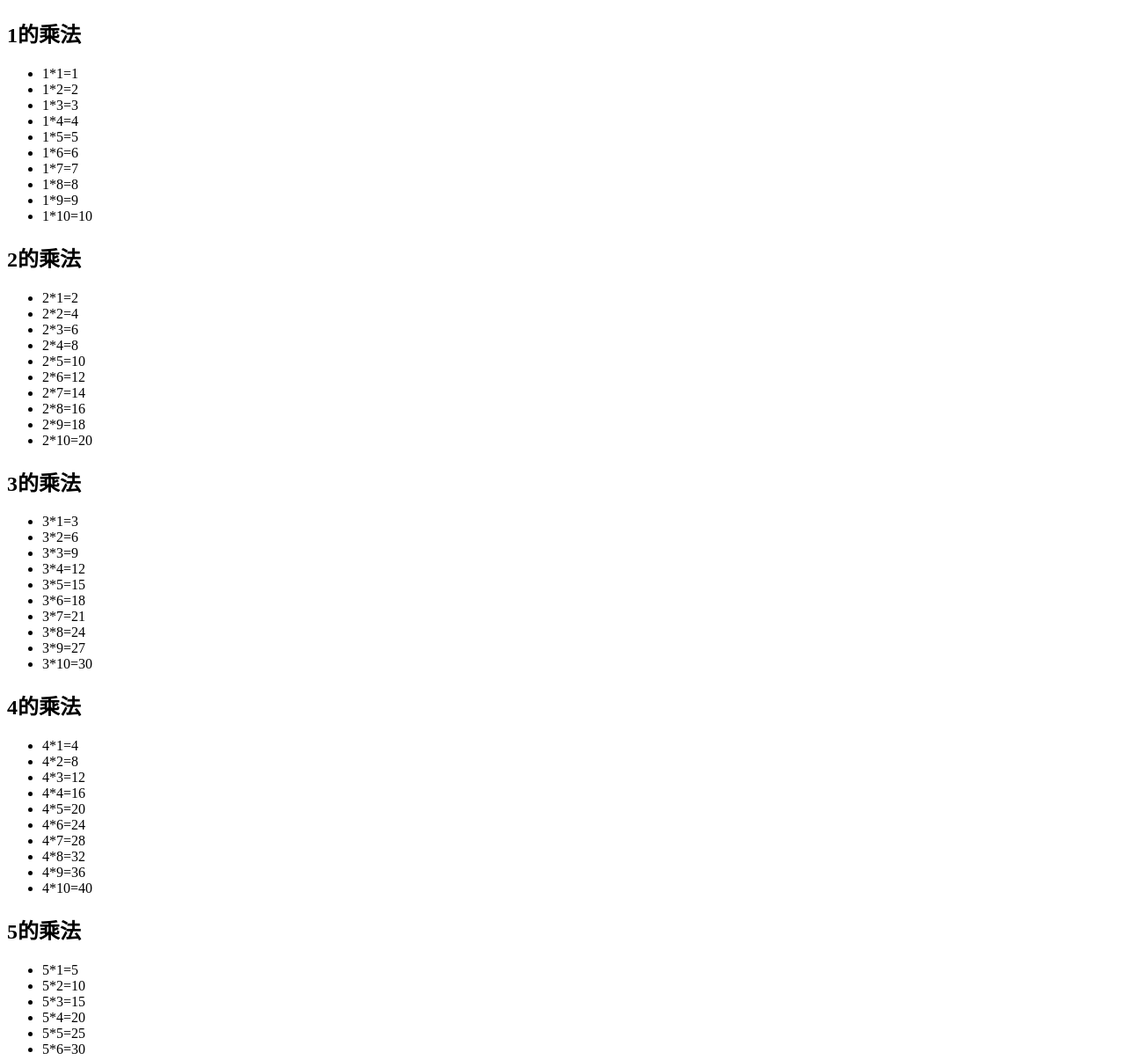
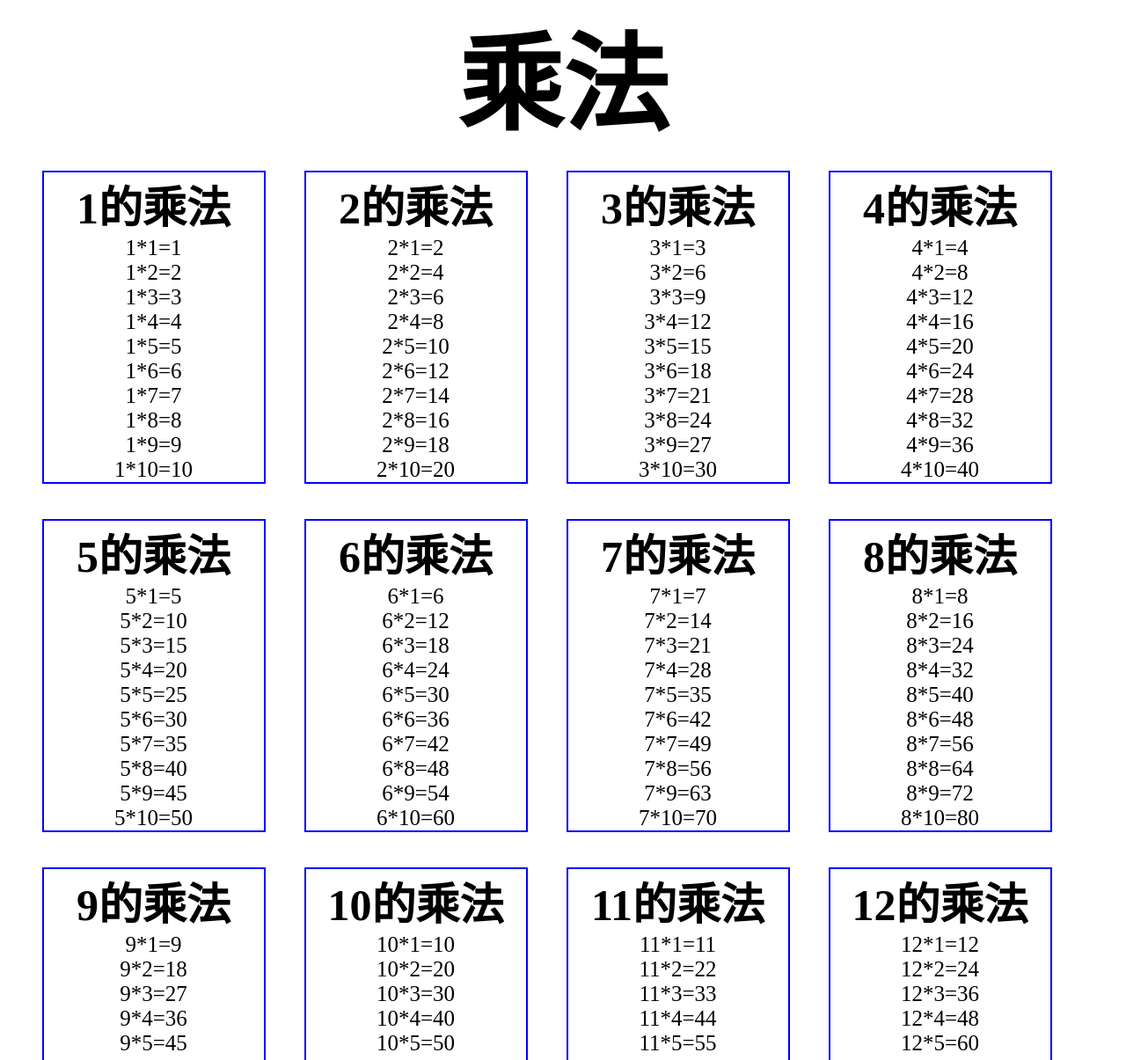
Before and after one commit to amber20240/multiplication-JS-20200210, a plain HTML site: page index.html in a window 1280 px wide. Shown: the top 1205 px of the page at 88% size. Drawn offline with Linux system fonts and the light colour scheme.

Commit message:
update css

```diff
--- a/index.html
+++ b/index.html
@@ -7,46 +7,147 @@
     <title>Document</title>
 </head>
 <body>
+    <div class="wrap">
+        <h1>乘法</h1>
+        <div class="div">
                 <h2>1的乘法</h2>
+                 <div class="div2">
                      <ul id="ul1"></ul>
+                 </div>
+        </div>
+        <div class="div">
                 <h2>2的乘法</h2>
                 <ul id="ul2"></ul>
+        </div>
+        <div class="div">
                 <h2>3的乘法</h2>
                 <ul id="ul3"></ul>
+        </div>
+        <div class="div">
                 <h2>4的乘法</h2>
                 <ul id="ul4"></ul>
+        </div>
+        <div class="div">
                 <h2>5的乘法</h2>
                 <ul id="ul5"></ul>
-    </>
+        </div>
+        <div class="div">
+                <h2>6的乘法</h2>
+                <ul id="ul6"></ul>
+        </div>
+        <div class="div">
+                <h2>7的乘法</h2>
+                <ul id="ul7"></ul>
+        </div>
+        <div class="div">
+                <h2>8的乘法</h2>
+                <ul id="ul8"></ul>
+        </div>
+        <div class="div">
+                <h2>9的乘法</h2>
+                <ul id="ul9"></ul>
+        </div>
+        <div class="div">
+                <h2>10的乘法</h2>
+                <ul id="ul10"></ul>
+        </div>
+        <div class="div">
+                <h2>11的乘法</h2>
+                <ul id="ul11"></ul>
+        </div>
+        <div class="div">
+                <h2>12的乘法</h2>
+                <ul id="ul12"></ul>
+        </div>
+    </div>
 </body>
 </html>
 <script>
-const el = document.querySelector("#ul1");
+const el =document.querySelector("#ul1");
 const el2=document.querySelector("#ul2");
-const el3 = document.querySelector("#ul3");
+const el3=document.querySelector("#ul3");
 const el4=document.querySelector("#ul4");
 const el5=document.querySelector("#ul5");
+const el6=document.querySelector("#ul6");
+const el7=document.querySelector("#ul7");
+const el8=document.querySelector("#ul8");
+const el9=document.querySelector("#ul9");
+const el10=document.querySelector("#ul10");
+const el11=document.querySelector("#ul11");
+const el12=document.querySelector("#ul12");
 for(let i=1;i<11;i++){
     let str1 = document.createElement("li");
     let str2 = document.createElement("li");
     let str3 = document.createElement("li");
     let str4 = document.createElement("li");
     let str5 = document.createElement("li");
+    let str6 = document.createElement("li");
+    let str7 = document.createElement("li");
+    let str8 = document.createElement("li");
+    let str9 = document.createElement("li");
+    let str10 = document.createElement("li");
+    let str11 = document.createElement("li");
+    let str12 = document.createElement("li");
     str1.textContent =`1*${i}=${1*i}`;
     str2.textContent =`2*${i}=${2*i}`;
     str3.textContent =`3*${i}=${3*i}`;
     str4.textContent =`4*${i}=${4*i}`;
     str5.textContent =`5*${i}=${5*i}`;
+    str6.textContent =`6*${i}=${6*i}`;
+    str7.textContent =`7*${i}=${7*i}`;
+    str8.textContent =`8*${i}=${8*i}`;
+    str9.textContent =`9*${i}=${9*i}`;
+    str10.textContent =`10*${i}=${10*i}`;
+    str11.textContent =`11*${i}=${11*i}`;
+    str12.textContent =`12*${i}=${12*i}`;
     el.appendChild(str1);
     el2.appendChild(str2);
     el3.appendChild(str3);
     el4.appendChild(str4);
     el5.appendChild(str5);
+    el6.appendChild(str6);
+    el7.appendChild(str7);
+    el8.appendChild(str8);
+    el9.appendChild(str9);
+    el10.appendChild(str10);
+    el11.appendChild(str11);
+    el12.appendChild(str12);
 }
-// const el12=document.querySelector("#ul2");
-// for(let i=1;i<11;i++){
-//     let strt= document.createElement("li");
-//     strt.textContent =`2*${i}=${2*i}`;
-//     el12.appendChild(strt);
-// }
 </script>
+<style>
+*{
+    margin: 0;
+}
+ul{
+    padding: 0;
+}
+.wrap{
+    width: 1225px;
+    margin: auto;
+}
+h1{
+    font-size: 120px;
+    text-align: center;
+}
+.div{
+    width: 250px;
+    display: inline-block;
+    border: 2px solid blue;
+    margin: 20px;
+    font-size: 25px;
+}
+h2{
+    font-size: 50px;
+}
+.div2{
+    width: 100px;
+    margin: auto;
+}
+.div h2{
+    text-align: center;
+}
+.div ul{
+    list-style: none;
+    text-align: center;
+}
+</style>
```
Lines whose indentation alone changed are shown as unchanged.
